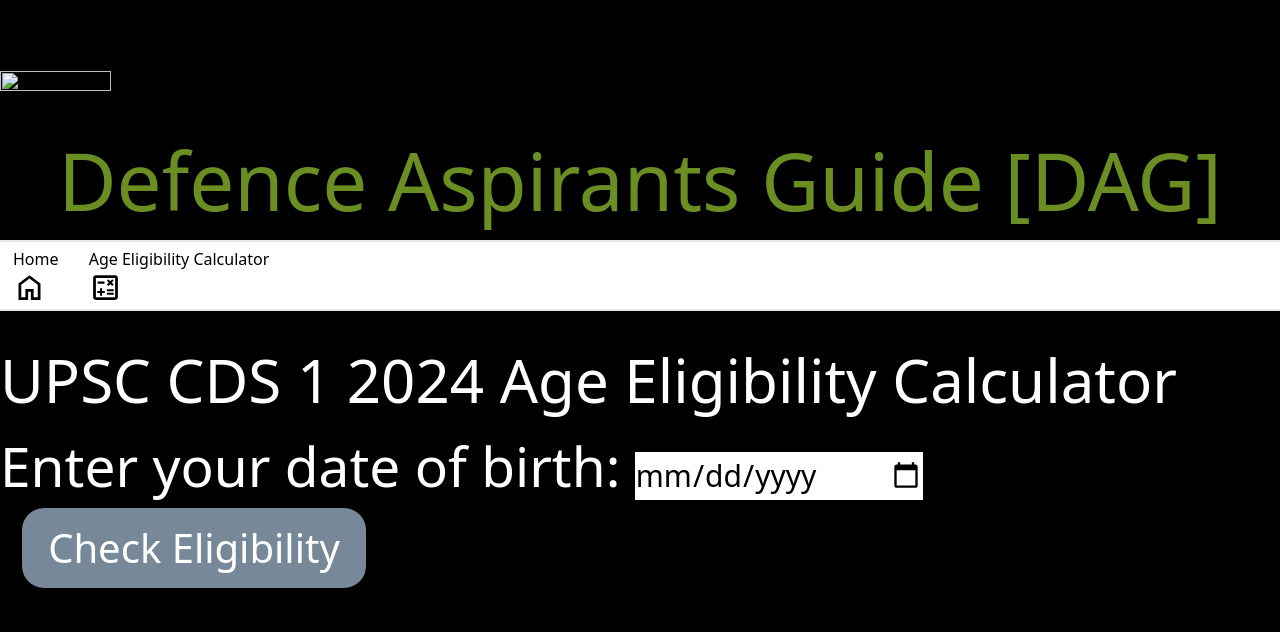
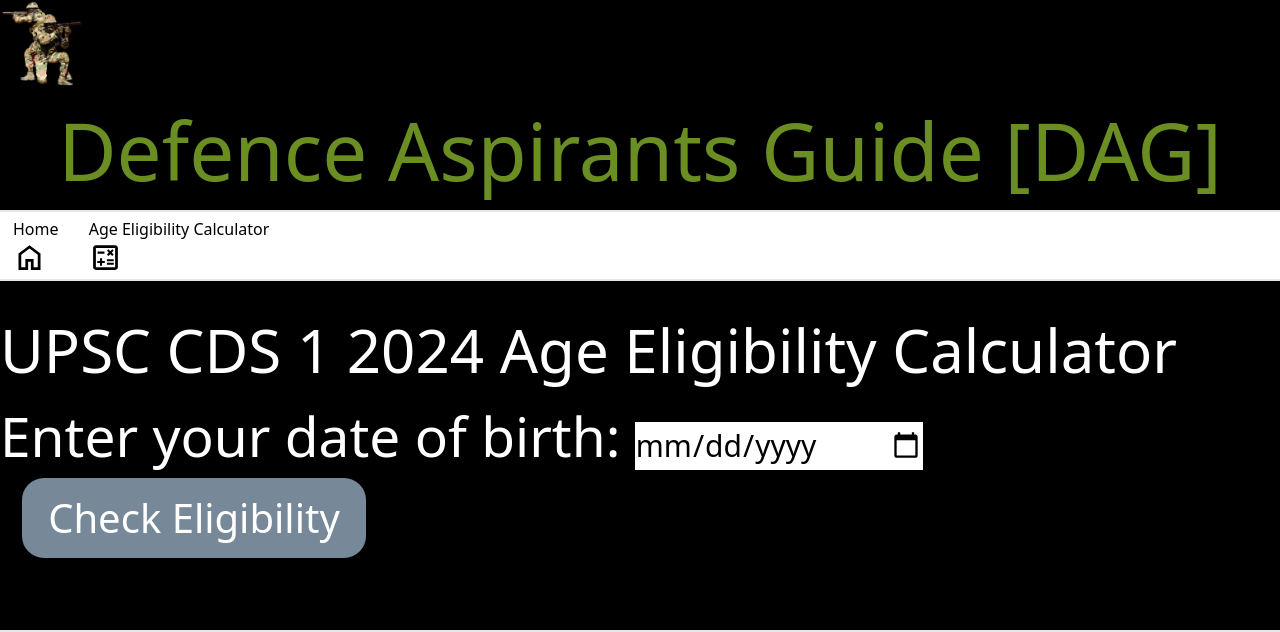
Before and after one commit to Jatin71544/Defence-Aspirants-Guide-DAG-, a website: page calculator.html in a window 1280 px wide. Shown: the top 632 px of the page. Drawn offline with Linux system fonts and the light colour scheme; the site is published under a folder, as on GitHub Pages, so addresses that start at the root find nothing.

Commit message:
Update calculator.html
fixed small error

```diff
--- a/calculator.html
+++ b/calculator.html
@@ -9,7 +9,7 @@
     <link rel="stylesheet" href="style.css">
     <link href="./dist/output.css" rel="stylesheet">
     <h1 id="mainHeading">
-     <img src="/src/Pictures/photo_2023-06-06 09.00 Background Removed.53.png" height="100px" width="111px">Defence Aspirants Guide [DAG]
+     <img src="./src/Pictures/photo_2023-06-06 09.00 Background Removed.53.png" height="100px" width="111px">Defence Aspirants Guide [DAG]
     </h1>
     <script src="calculator.js"></script>
   </head>
```
